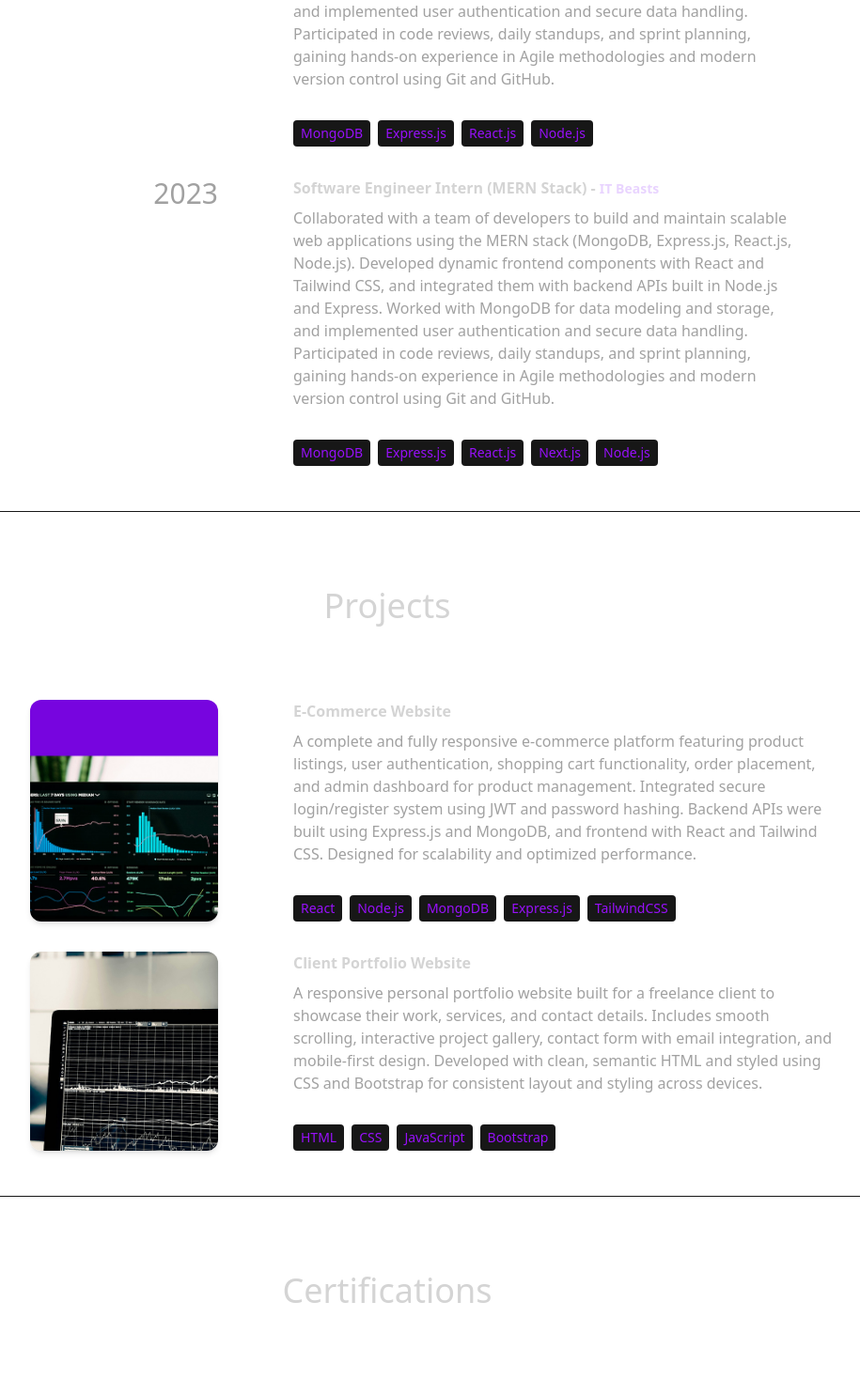
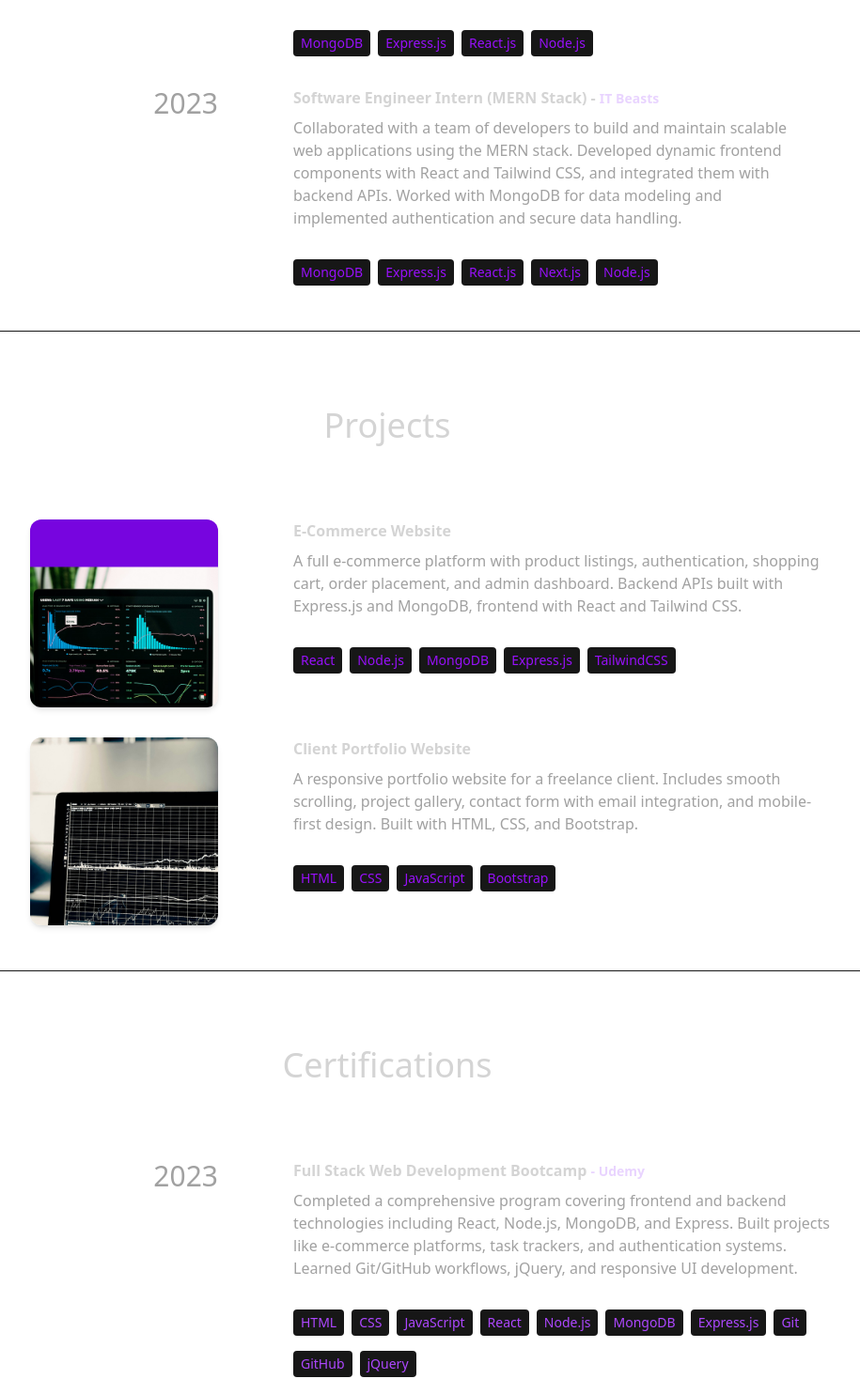
Before and after one commit to Zuhairshad/Portfolio, a React (Vite) app: page / in a window 1280 px wide. Shown: the part 2566-4034 px from the top of the page at 94% size, without its empty margins (228-1143 px from the left). Built offline with nearby package versions, Linux system fonts and the light colour scheme.

Commit message:
Update index.js

```diff
--- a/src/constants/index.js
+++ b/src/constants/index.js
@@ -1,7 +1,5 @@
 import project1 from "../assets/projects/project-1.jpg";
-import project2 from "../assets/projects/project-2.jpg";
 import project3 from "../assets/projects/project-3.jpg";
-import project4 from "../assets/projects/project-4.jpg";
 
 export const HERO_CONTENT = `
 I'm a dedicated Full Stack Developer with a strong passion for crafting modern, responsive, and scalable web applications.
@@ -18,37 +16,25 @@ export const EXPERIENCES = [
     year: "2023",
     role: "Software Engineer Intern (MERN Stack)",
     company: "DevClub",
-    description: `Collaborated with a team of developers to build and maintain scalable web applications using the MERN stack (MongoDB, Express.js, React.js, Node.js). Developed dynamic frontend components with React and Tailwind CSS, and integrated them with backend APIs built in Node.js and Express. Worked with MongoDB for data modeling and storage, and implemented user authentication and secure data handling. Participated in code reviews, daily standups, and sprint planning, gaining hands-on experience in Agile methodologies and modern version control using Git and GitHub.`,
-    technologies: [
-      "MongoDB",
-      "Express.js",
-      "React.js",
-      "Node.js",
-
-    ],
+    description: `Collaborated with a team of developers to build and maintain scalable web applications using the MERN stack. Developed dynamic frontend components with React and Tailwind CSS, and integrated them with backend APIs. Worked with MongoDB for data modeling and implemented authentication and secure data handling.`,
+    technologies: ["MongoDB", "Express.js", "React.js", "Node.js"],
   },
   {
     year: "2023",
     role: "Software Engineer Intern (MERN Stack)",
     company: "IT Beasts",
-    description: `Collaborated with a team of developers to build and maintain scalable web applications using the MERN stack (MongoDB, Express.js, React.js, Node.js). Developed dynamic frontend components with React and Tailwind CSS, and integrated them with backend APIs built in Node.js and Express. Worked with MongoDB for data modeling and storage, and implemented user authentication and secure data handling. Participated in code reviews, daily standups, and sprint planning, gaining hands-on experience in Agile methodologies and modern version control using Git and GitHub.`,
-    technologies: [
-      "MongoDB",
-      "Express.js",
-      "React.js",
-      "Next.js",
-      "Node.js",
-
-    ],
+    description: `Collaborated with a team of developers to build and maintain scalable web applications using the MERN stack. Developed dynamic frontend components with React and Tailwind CSS, and integrated them with backend APIs. Worked with MongoDB for data modeling and implemented authentication and secure data handling.`,
+    technologies: ["MongoDB", "Express.js", "React.js", "Next.js", "Node.js"],
   },
 ];
+
 export const CERTIFICATIONS = [
   {
     year: "2023",
     title: "Full Stack Web Development Bootcamp",
     provider: "Udemy",
     description:
-      "Completed a comprehensive program covering frontend and backend technologies including React, Node.js, MongoDB, and Express. Gained hands-on experience through real-world projects such as e-commerce platforms, task trackers, and authentication systems. Also learned Git/GitHub workflows, basic jQuery, and responsive UI development.",
+      "Completed a comprehensive program covering frontend and backend technologies including React, Node.js, MongoDB, and Express. Built projects like e-commerce platforms, task trackers, and authentication systems. Learned Git/GitHub workflows, jQuery, and responsive UI development.",
     technologies: [
       "HTML",
       "CSS",
@@ -67,7 +53,7 @@ export const CERTIFICATIONS = [
     title: "The MERN Stack Guide",
     provider: "Udemy",
     description:
-      "Focused exclusively on mastering the MERN (MongoDB, Express.js, React.js, Node.js) stack. Built multiple full-stack applications using modular and component-based architecture. Learned advanced React patterns, backend API design with Express, and secure data handling with MongoDB. Covered environment configuration, deployment with Vercel, and API integration techniques. Emphasis was placed on authentication (JWT), protected routes, and real-world app architecture best practices.",
+      "Focused exclusively on mastering the MERN stack. Built full-stack apps using modular architecture. Learned advanced React patterns, backend API design with Express, and secure data handling with MongoDB. Covered environment configuration, deployment with Vercel, and API integration techniques. Emphasis on JWT authentication, protected routes, and real-world app architecture.",
     technologies: [
       "React.js",
       "Node.js",
@@ -79,28 +65,25 @@ export const CERTIFICATIONS = [
   },
 ];
 
-
 export const PROJECTS = [
   {
     title: "E-Commerce Website",
     image: project1,
     description:
-      "A complete and fully responsive e-commerce platform featuring product listings, user authentication, shopping cart functionality, order placement, and admin dashboard for product management. Integrated secure login/register system using JWT and password hashing. Backend APIs were built using Express.js and MongoDB, and frontend with React and Tailwind CSS. Designed for scalability and optimized performance.",
-    technologies: ["React", "Node.js", "MongoDB", "Express.js", "TailwindCSS",],
+      "A full e-commerce platform with product listings, authentication, shopping cart, order placement, and admin dashboard. Backend APIs built with Express.js and MongoDB, frontend with React and Tailwind CSS.",
+    technologies: ["React", "Node.js", "MongoDB", "Express.js", "TailwindCSS"],
   },
-
   {
     title: "Client Portfolio Website",
     image: project3,
     description:
-      "A responsive personal portfolio website built for a freelance client to showcase their work, services, and contact details. Includes smooth scrolling, interactive project gallery, contact form with email integration, and mobile-first design. Developed with clean, semantic HTML and styled using CSS and Bootstrap for consistent layout and styling across devices.",
-    technologies: ["HTML", "CSS", "JavaScript", "Bootstrap",],
+      "A responsive portfolio website for a freelance client. Includes smooth scrolling, project gallery, contact form with email integration, and mobile-first design. Built with HTML, CSS, and Bootstrap.",
+    technologies: ["HTML", "CSS", "JavaScript", "Bootstrap"],
   },
 ];
 
-
 export const CONTACT = {
-  address: "767 Fifth Avenue, New York, NY 10153 ",
-  phoneNo: "+12 4555 666 00 ",
+  address: "767 Fifth Avenue, New York, NY 10153",
+  phoneNo: "+12 4555 666 00",
   email: "me@example.com",
 };
```
